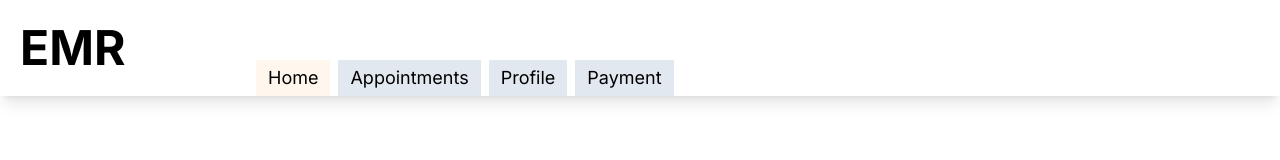
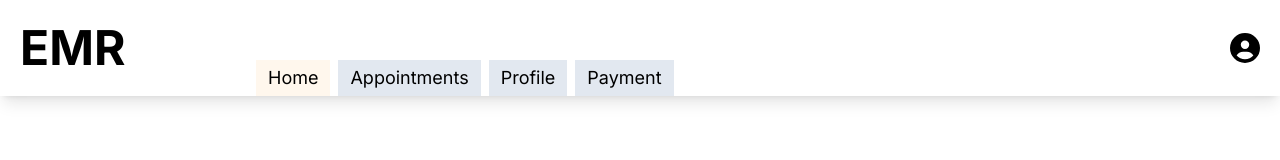
Before and after one commit to CareInnovate/EMR-System, a Next.js app: page / in a window 1280 px wide. Shown: the top 160 px of the page. Built offline with nearby package versions, Linux system fonts and the light colour scheme.

Commit message:
Created a simple profile menu

```diff
--- a/app/_components/Nav.tsx
+++ b/app/_components/Nav.tsx
@@ -1,10 +1,12 @@
 import Tabs from "./Tabs";
+import ProfileMenu from "./ProfileMenu";
 
 const Nav = () => {
 	return (
 		<nav className="h-24 shadow-lg flex flex-col items-center justify-center px-5 mb-10 relative">
 			<div className="w-full flex justify-between items-center text-5xl font-bold">
-				EMR
+				<div>EMR</div>
+				<ProfileMenu />
 			</div>
 			<Tabs />
 		</nav>
--- /dev/null
+++ b/app/_components/ProfileMenu.tsx
@@ -0,0 +1,41 @@
+"use client";
+import {
+	faLock,
+	faMoon,
+	faUser,
+	faUserCircle,
+} from "@fortawesome/free-solid-svg-icons";
+import { FontAwesomeIcon } from "@fortawesome/react-fontawesome";
+import { useState } from "react";
+
+const ProfileMenu = () => {
+	const [open, setOpen] = useState(false);
+	return (
+		<div className="relative flex flex-col">
+			<FontAwesomeIcon
+				icon={faUserCircle}
+				width={30}
+				className="cursor-pointer"
+				onClick={() => setOpen((prev) => !prev)}
+			/>
+			{open && (
+				<div className="absolute top-16 right-0 flex flex-col w-max text-lg font-sans justify-start items-start bg-slate-100 rounded-md shadow">
+					<div className="w-full hover:bg-blue-950 hover:text-white px-5 py-2  cursor-pointer rounded-md flex gap-3 items-center">
+						<FontAwesomeIcon icon={faMoon} />
+						<span>Dark Mode</span>
+					</div>
+					<div className="w-full hover:bg-blue-950 hover:text-white px-5 py-2 cursor-pointer rounded-md flex gap-3 items-center">
+						<FontAwesomeIcon icon={faLock} />
+						<span>Change Password</span>
+					</div>
+					<div className="w-full hover:bg-blue-950 hover:text-white px-5 py-2 cursor-pointer rounded-md flex gap-3 items-center">
+						<FontAwesomeIcon icon={faUser} />
+						<span>Logout</span>
+					</div>
+				</div>
+			)}
+		</div>
+	);
+};
+
+export default ProfileMenu;
--- a/package.json
+++ b/package.json
@@ -9,6 +9,8 @@
     "lint": "next lint"
   },
   "dependencies": {
+    "@fortawesome/free-solid-svg-icons": "^6.6.0",
+    "@fortawesome/react-fontawesome": "^0.2.2",
     "@prisma/client": "^5.18.0",
     "next": "14.2.5",
     "react": "^18",
```
Also changed, not shown: 1 other file (tests, documents, lock files or other folders).
